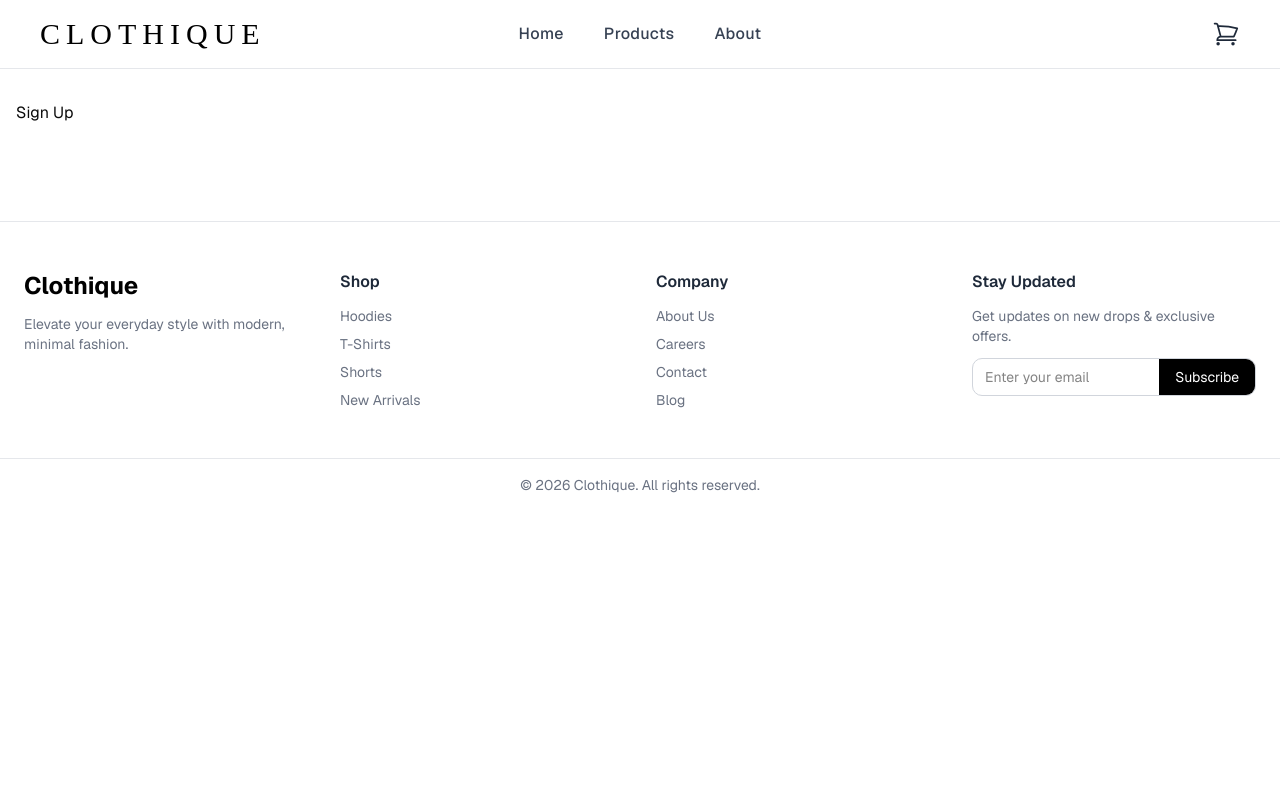
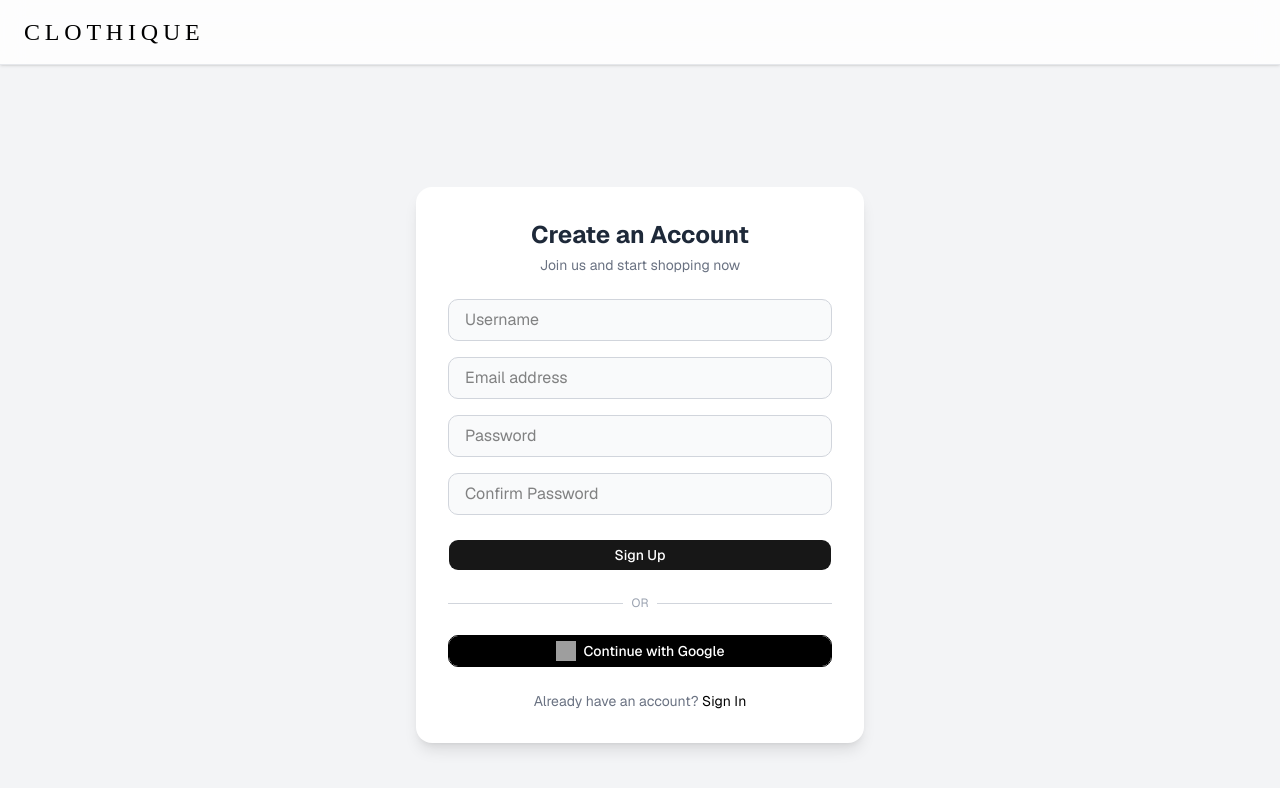
Before and after one commit to ramithax/clothique, a Next.js app: page /sign-up in a window 1280 px wide. Shown: the top 788 px of the page. Built offline with nearby package versions, Linux system fonts and the light colour scheme; grey boxes are pictures that could not be loaded.

Commit message:
feat: implement application routing, Stripe checkout integration, and e-commerce page structure

```diff
--- /dev/null
+++ b/app/(auth)/layout.tsx
@@ -0,0 +1,28 @@
+import Link from "next/link";
+
+
+export default function AuthLayout({
+    children,
+}: {
+    children: React.ReactNode;
+}) {
+    return (
+        <div className="min-h-screen bg-gray-100 flex flex-col">
+
+            {/* Top Brand Header */}
+            <Link href="/">
+                <div className="w-full px-6 py-4 bg-white/80 backdrop-blur-md border-b border-gray-200 shadow-sm">
+                    <p className="text-2xl font-normal font-[Playfair_Display] tracking-[0.2em] text-black">
+                        CLOTHIQUE
+                    </p>
+                </div>
+            </Link>
+
+            {/* Centered Content */}
+            <div className="flex flex-1 items-center justify-center px-4">
+                {children}
+            </div>
+
+        </div>
+    );
+}
--- a/app/(auth)/sign-in/page.tsx
+++ b/app/(auth)/sign-in/page.tsx
@@ -1,9 +1,72 @@
+import { Button } from "@/components/ui/button";
+import Link from "next/link";
 
 export default function SignInPage() {
+    return (
+        <div className="min-h-screen flex items-center justify-center bg-gray-100 dark:bg-[#0b0c10] px-4">
 
-    return (
-        <div>
-            <h1>Sign In</h1>
+            <div className="w-full max-w-md bg-white dark:bg-[#111217] shadow-lg rounded-2xl p-8 space-y-6">
+
+                {/* Title */}
+                <div className="text-center">
+                    <h1 className="text-2xl font-bold text-gray-800 dark:text-white">
+                        Welcome Back
+                    </h1>
+                    <p className="text-sm text-gray-500 mt-1">
+                        Sign in to continue shopping
+                    </p>
+                </div>
+
+                {/* Inputs */}
+                <div className="space-y-4">
+                    <input
+                        type="email"
+                        placeholder="Email address"
+                        className="w-full px-4 py-2 border rounded-lg bg-gray-50 dark:bg-[#1a1b20] border-gray-300 dark:border-gray-700 focus:outline-none focus:ring-2 focus:ring-blue-500"
+                    />
+
+                    <input
+                        type="password"
+                        placeholder="Password"
+                        className="w-full px-4 py-2 border rounded-lg bg-gray-50 dark:bg-[#1a1b20] border-gray-300 dark:border-gray-700 focus:outline-none focus:ring-2 focus:ring-blue-500"
+                    />
+                </div>
+
+                {/* Sign In Button */}
+                <Button className="w-full text-white">
+                    Sign In
+                </Button>
+
+                {/* Divider */}
+                <div className="flex items-center gap-2">
+                    <div className="flex-1 h-px bg-gray-300 dark:bg-gray-700" />
+                    <span className="text-xs text-gray-400">OR</span>
+                    <div className="flex-1 h-px bg-gray-300 dark:bg-gray-700" />
+                </div>
+
+                {/* Google Button */}
+                <Button
+                    className="w-full flex items-center justify-center gap-2 bg-black text-white hover:bg-gray-900 border border-black"
+                >
+                    <img
+                        src="https://www.svgrepo.com/show/475656/google-color.svg"
+                        alt="google"
+                        className="w-5 h-5"
+                    />
+                    Continue with Google
+                </Button>
+
+                {/* Footer */}
+                <p className="text-sm text-center text-gray-500">
+                    Don’t have an account?{" "}
+                    <Link
+                        href="/sign-up"
+                        className="text-black dark:text-white hover:underline"
+                    >
+                        Sign Up
+                    </Link>
+                </p>
+            </div>
         </div>
-    )
+    );
 }
--- a/app/(auth)/sign-up/page.tsx
+++ b/app/(auth)/sign-up/page.tsx
@@ -1,9 +1,84 @@
+import { Button } from "@/components/ui/button";
+import Link from "next/link";
 
 export default function SignUpPage() {
+    return (
+        <div className="min-h-screen flex items-center justify-center bg-gray-100 dark:bg-[#0b0c10] px-4">
 
-    return (
-        <div>
-            <h1>Sign Up</h1>
+            <div className="w-full max-w-md bg-white dark:bg-[#111217] shadow-lg rounded-2xl p-8 space-y-6">
+
+                {/* Title */}
+                <div className="text-center">
+                    <h1 className="text-2xl font-bold text-gray-800 dark:text-white">
+                        Create an Account
+                    </h1>
+                    <p className="text-sm text-gray-500 mt-1">
+                        Join us and start shopping now
+                    </p>
+                </div>
+
+                {/* Inputs */}
+                <div className="space-y-4">
+
+                    <input
+                        type="username"
+                        placeholder="Username"
+                        className="w-full px-4 py-2 border rounded-lg bg-gray-50 dark:bg-[#1a1b20] border-gray-300 dark:border-gray-700 focus:outline-none focus:ring-2 focus:ring-blue-500"
+                    />
+                    <input
+                        type="email"
+                        placeholder="Email address"
+                        className="w-full px-4 py-2 border rounded-lg bg-gray-50 dark:bg-[#1a1b20] border-gray-300 dark:border-gray-700 focus:outline-none focus:ring-2 focus:ring-blue-500"
+                    />
+
+                    <input
+                        type="password"
+                        placeholder="Password"
+                        className="w-full px-4 py-2 border rounded-lg bg-gray-50 dark:bg-[#1a1b20] border-gray-300 dark:border-gray-700 focus:outline-none focus:ring-2 focus:ring-blue-500"
+                    />
+
+                    <input
+                        type="Confirm Password"
+                        placeholder="Confirm Password"
+                        className="w-full px-4 py-2 border rounded-lg bg-gray-50 dark:bg-[#1a1b20] border-gray-300 dark:border-gray-700 focus:outline-none focus:ring-2 focus:ring-blue-500"
+                    />
+                </div>
+
+                {/* Sign In Button */}
+                <Button className="w-full text-white">
+                    Sign Up
+                </Button>
+
+                {/* Divider */}
+                <div className="flex items-center gap-2">
+                    <div className="flex-1 h-px bg-gray-300 dark:bg-gray-700" />
+                    <span className="text-xs text-gray-400">OR</span>
+                    <div className="flex-1 h-px bg-gray-300 dark:bg-gray-700" />
+                </div>
+
+                {/* Google Button */}
+                <Button
+                    className="w-full flex items-center justify-center gap-2 bg-black text-white hover:bg-gray-900 border border-black"
+                >
+                    <img
+                        src="https://www.svgrepo.com/show/475656/google-color.svg"
+                        alt="google"
+                        className="w-5 h-5"
+                    />
+                    Continue with Google
+                </Button>
+
+                {/* Footer */}
+                <p className="text-sm text-center text-gray-500">
+                    Already have an account?{" "}
+                    <Link
+                        href="/sign-in"
+                        className="text-black dark:text-white hover:underline"
+                    >
+                        Sign In
+                    </Link>
+                </p>
+            </div>
         </div>
-    )
+    );
 }
--- /dev/null
+++ b/app/(main)/layout.tsx
@@ -0,0 +1,20 @@
+import { Navbar } from "@/components/navbar";
+import { Footer } from "@/components/footer";
+
+export default function MainLayout({
+    children,
+}: {
+    children: React.ReactNode;
+}) {
+    return (
+        <div className="flex min-h-screen flex-col">
+            <Navbar />
+
+            <main className="flex-grow container mx-auto px-4 py-8">
+                {children}
+            </main>
+
+            <Footer />
+        </div>
+    );
+}
--- a/app/layout.tsx
+++ b/app/layout.tsx
@@ -1,8 +1,6 @@
 import type { Metadata } from "next";
 import { Geist, Geist_Mono } from "next/font/google";
 import "./globals.css";
-import { Navbar } from "@/components/navbar";
-import { Footer } from "@/components/footer";
 
 const geistSans = Geist({
   variable: "--font-geist-sans",
@@ -15,23 +13,19 @@ const geistMono = Geist_Mono({
 });
 
 export const metadata: Metadata = {
-  title: "Create Next App",
-  description: "Generated by create next app",
+  title: "Clothique",
+  description: "E-commerce clothing store",
 };
 
 export default function RootLayout({
   children,
-}: Readonly<{
+}: {
   children: React.ReactNode;
-}>) {
+}) {
   return (
     <html lang="en">
-      <body className={`${geistSans.className} flex min-h-full flex-col bg-white`}>
-        <Navbar />
-        <main className="flex-grow container mx-auto px-4 py-8">
-          {children}
-        </main>
-        <Footer />
+      <body className={`${geistSans.className} bg-white`}>
+        {children}
       </body>
     </html>
   );
```
Also changed, not shown: app/(main)/about/page.tsx (renamed from app/about/page.tsx), app/(main)/checkout/checkout-action.ts (renamed from app/checkout/checkout-action.ts), app/(main)/checkout/page.tsx (renamed from app/checkout/page.tsx), app/(main)/page.tsx (renamed from app/page.tsx), app/(main)/products/[id]/page.tsx (renamed from app/products/[id]/page.tsx), app/(main)/products/page.tsx (renamed from app/products/page.tsx), app/(main)/success/page.tsx (renamed from app/success/page.tsx).
